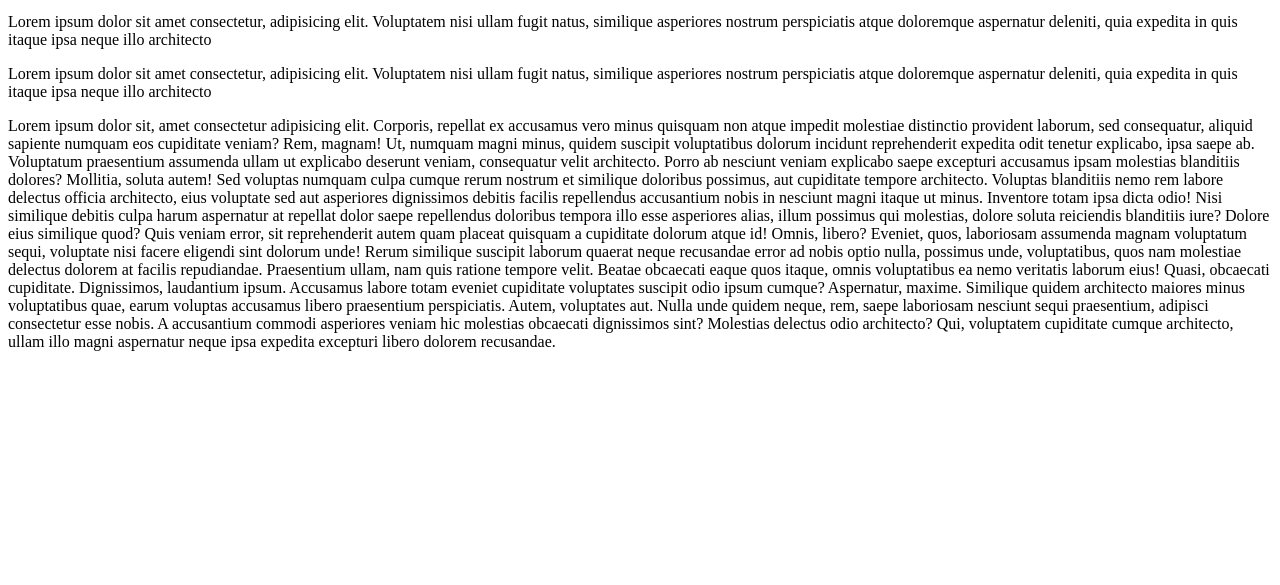
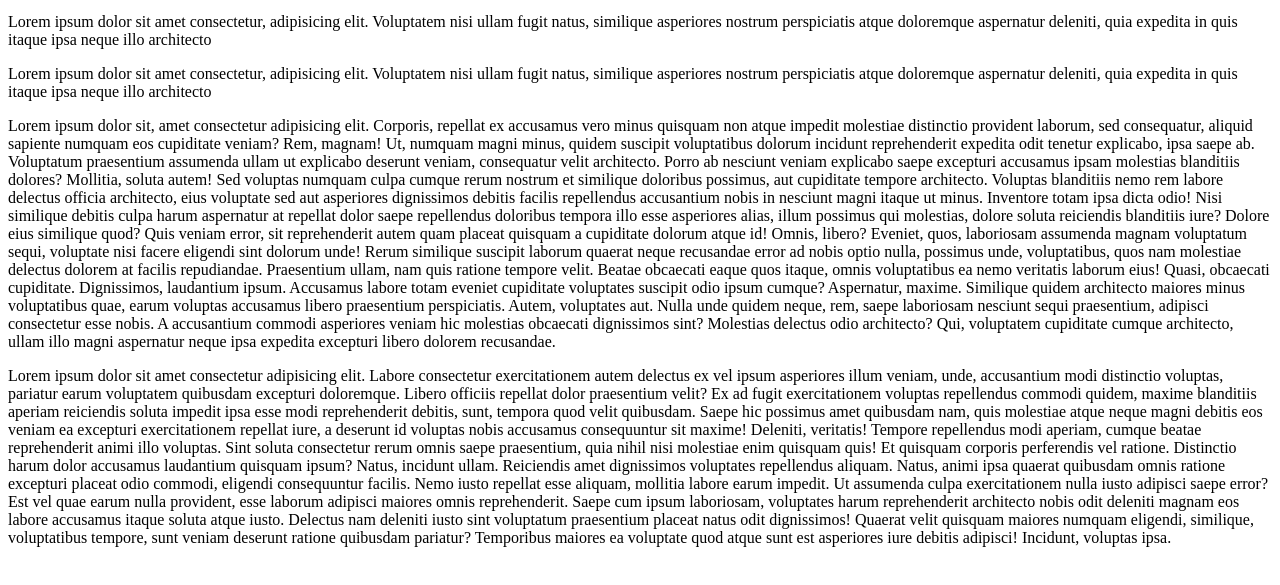
Before and after one commit to seeeeeeeeeeeeer/test_repo, a plain HTML site: page index.html in a window 1280 px wide. Shown: the part 119-704 px from the top of the page. Drawn offline with Linux system fonts and the light colour scheme.

Commit message:
something change text

```diff
--- a/index.html
+++ b/index.html
@@ -22,5 +22,13 @@ Rerum similique suscipit laborum quaerat neque recusandae error ad nobis optio n
 Beatae obcaecati eaque quos itaque, omnis voluptatibus ea nemo veritatis laborum eius! Quasi, obcaecati cupiditate. Dignissimos, laudantium ipsum. Accusamus labore totam eveniet cupiditate voluptates suscipit odio ipsum cumque? Aspernatur, maxime.
 Similique quidem architecto maiores minus voluptatibus quae, earum voluptas accusamus libero praesentium perspiciatis. Autem, voluptates aut. Nulla unde quidem neque, rem, saepe laboriosam nesciunt sequi praesentium, adipisci consectetur esse nobis.
 A accusantium commodi asperiores veniam hic molestias obcaecati dignissimos sint? Molestias delectus odio architecto? Qui, voluptatem cupiditate cumque architecto, ullam illo magni aspernatur neque ipsa expedita excepturi libero dolorem recusandae.</p>
+<p>Lorem ipsum dolor sit amet consectetur adipisicing elit. Labore consectetur exercitationem autem delectus ex vel ipsum asperiores illum veniam, unde, accusantium modi distinctio voluptas, pariatur earum voluptatem quibusdam excepturi doloremque.
+Libero officiis repellat dolor praesentium velit? Ex ad fugit exercitationem voluptas repellendus commodi quidem, maxime blanditiis aperiam reiciendis soluta impedit ipsa esse modi reprehenderit debitis, sunt, tempora quod velit quibusdam.
+Saepe hic possimus amet quibusdam nam, quis molestiae atque neque magni debitis eos veniam ea excepturi exercitationem repellat iure, a deserunt id voluptas nobis accusamus consequuntur sit maxime! Deleniti, veritatis!
+Tempore repellendus modi aperiam, cumque beatae reprehenderit animi illo voluptas. Sint soluta consectetur rerum omnis saepe praesentium, quia nihil nisi molestiae enim quisquam quis! Et quisquam corporis perferendis vel ratione.
+Distinctio harum dolor accusamus laudantium quisquam ipsum? Natus, incidunt ullam. Reiciendis amet dignissimos voluptates repellendus aliquam. Natus, animi ipsa quaerat quibusdam omnis ratione excepturi placeat odio commodi, eligendi consequuntur facilis.
+Nemo iusto repellat esse aliquam, mollitia labore earum impedit. Ut assumenda culpa exercitationem nulla iusto adipisci saepe error? Est vel quae earum nulla provident, esse laborum adipisci maiores omnis reprehenderit.
+Saepe cum ipsum laboriosam, voluptates harum reprehenderit architecto nobis odit deleniti magnam eos labore accusamus itaque soluta atque iusto. Delectus nam deleniti iusto sint voluptatum praesentium placeat natus odit dignissimos!
+Quaerat velit quisquam maiores numquam eligendi, similique, voluptatibus tempore, sunt veniam deserunt ratione quibusdam pariatur? Temporibus maiores ea voluptate quod atque sunt est asperiores iure debitis adipisci! Incidunt, voluptas ipsa.</p>
 </body>
 </html>
```
